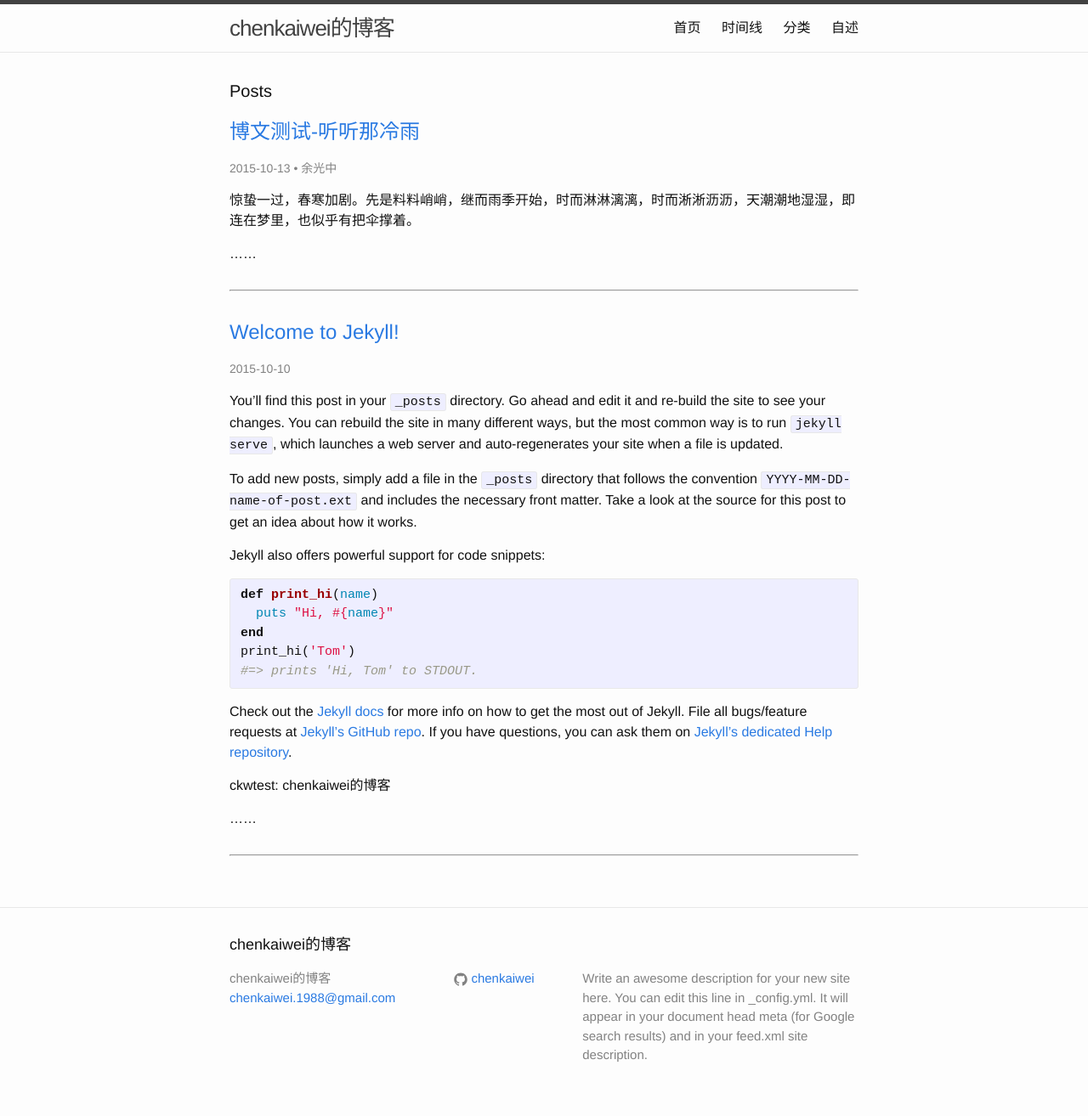
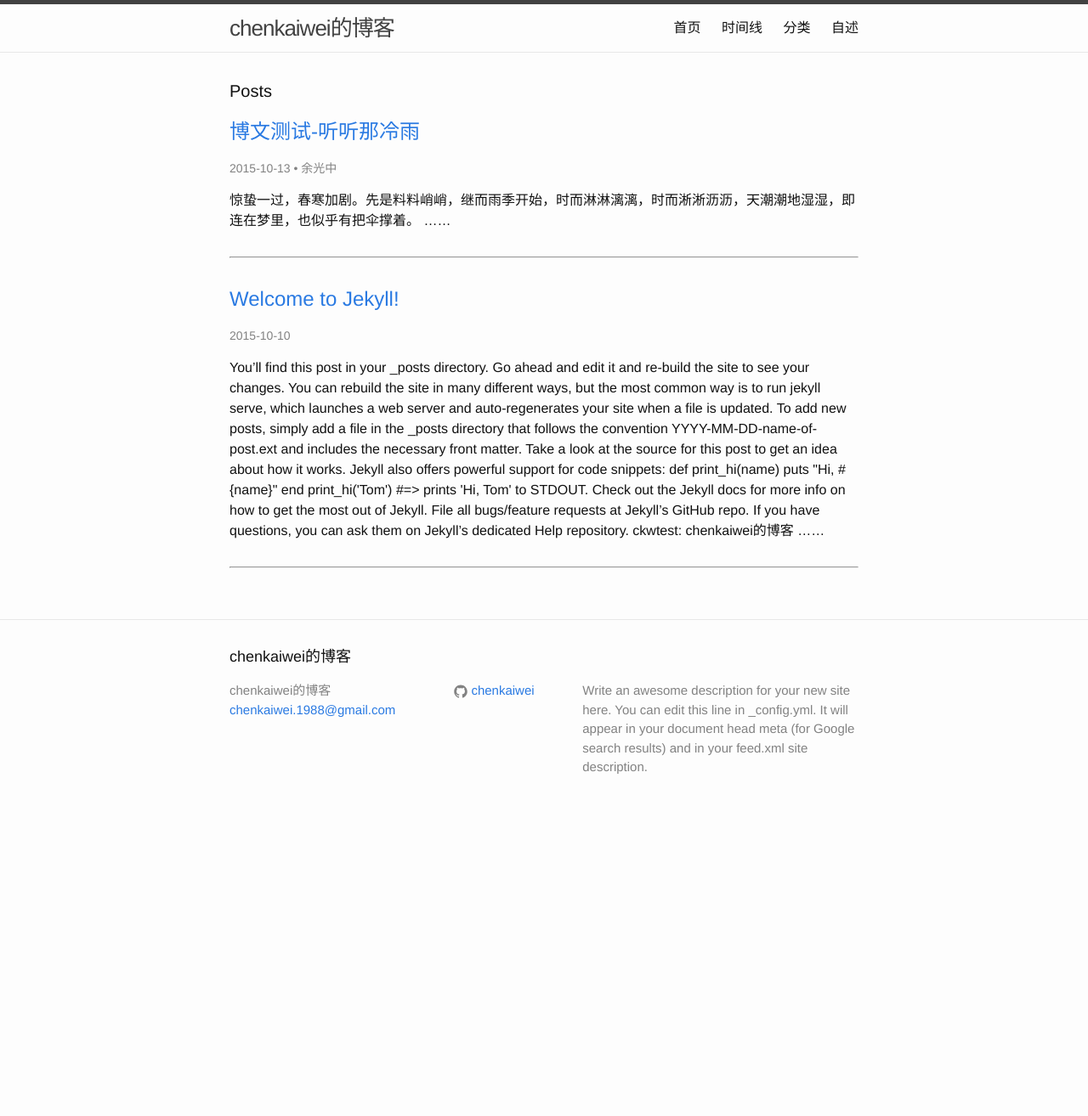
Before and after one commit to chenkaiwei/chenkaiwei.github.com, a Jekyll site: the page built from index.html, in a window 1280 px wide. Shown: the whole page at 85% size. Built offline with Jekyll 4.4.1, drawn with Linux system fonts in a browser that asks for light colours; after the commit the page ends 975 px from its top, so only the background shows below that.

Commit message:
博客首页格式

```diff
--- a/index.html
+++ b/index.html
@@ -13,7 +13,7 @@ layout: default
         </h2>
         <p class="post-meta">{{ post.date | date: "%Y-%m-%d" }}{% if post.author %} • {{ post.author }}{% endif %}{% if post.meta %} • {{ post.meta }}{% endif %}</p>
       		<article class="post-content">
-    		{{ post.excerpt }}……
+    		{{ post.excerpt | strip_html }}……
   			</article>
         <hr/>
       </li>
```
